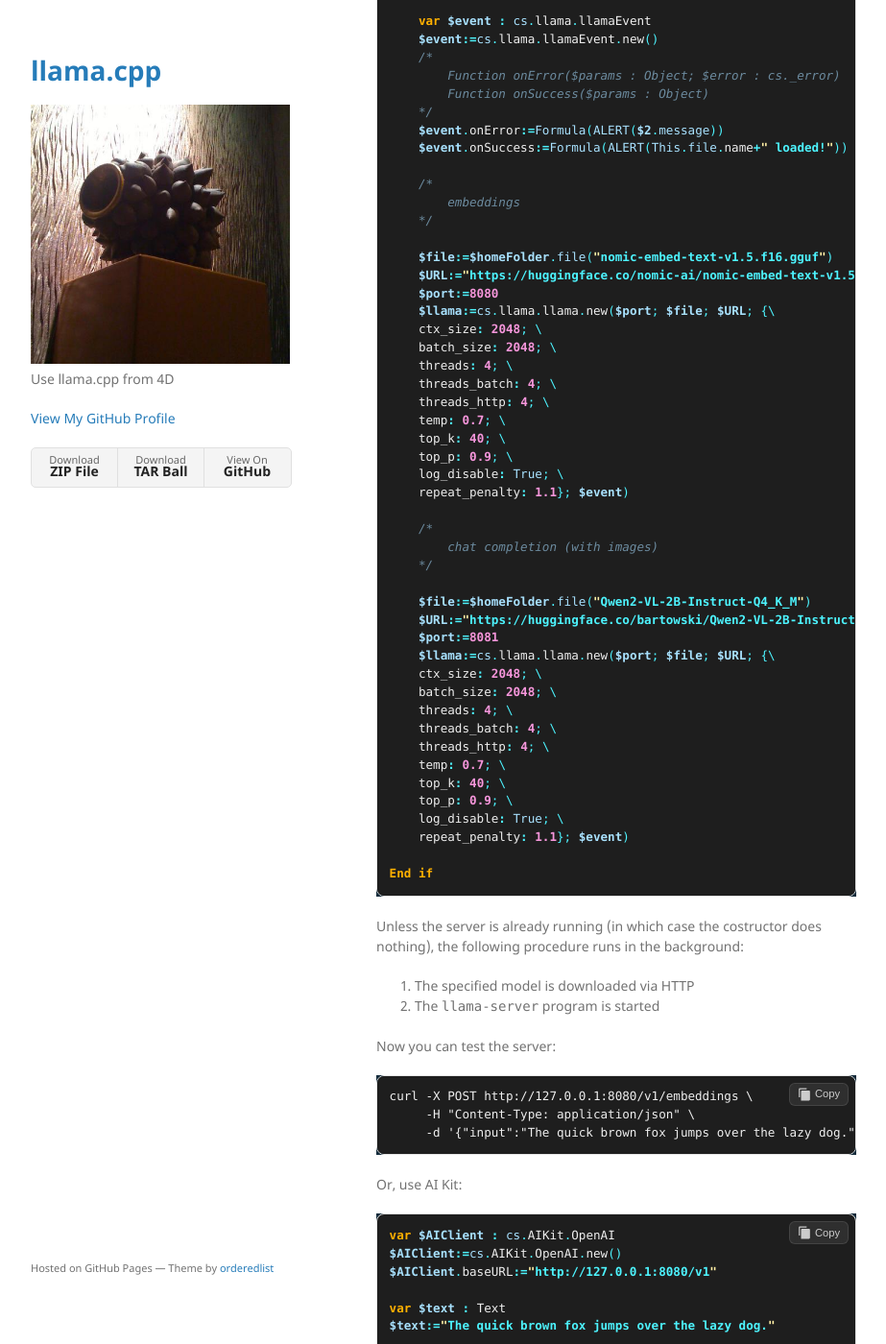
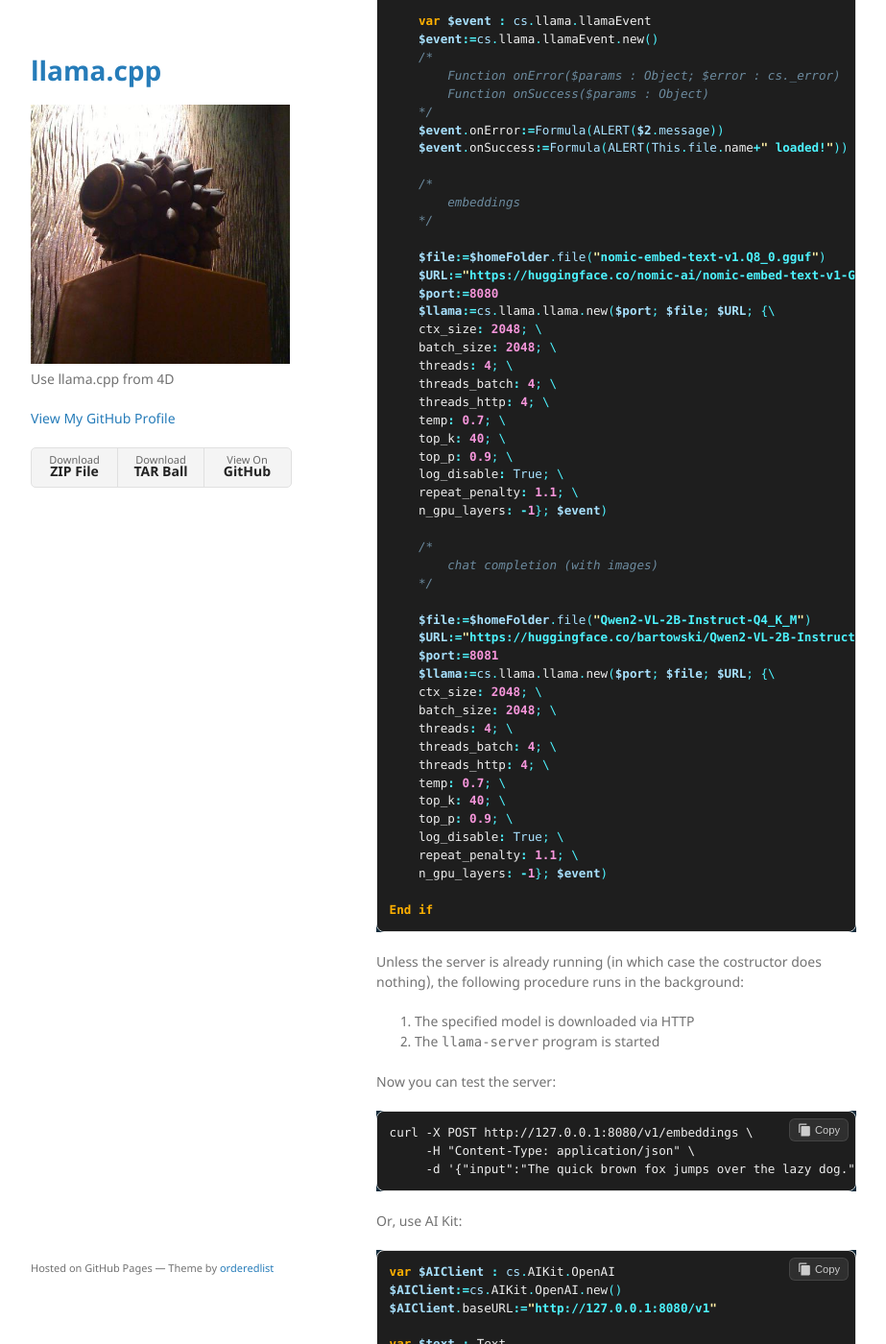
Before and after one commit to miyako/llama-cpp, a Jekyll site: the page built from index.md, in a window 1280 px wide and 1400 px high, scrolled down 590 px. Shown: the whole window at 96% size, without its empty margins (178-1101 px from the left). Built offline with Jekyll 4.4.1, drawn with Linux system fonts in a browser that asks for light colours.

Commit message:
change default model

````diff
--- a/index.md
+++ b/index.md
@@ -42,8 +42,8 @@ Else
         embeddings
     */
 
-    $file:=$homeFolder.file("nomic-embed-text-v1.5.f16.gguf")
-    $URL:="https://huggingface.co/nomic-ai/nomic-embed-text-v1.5-GGUF/resolve/main/nomic-embed-text-v1.5.f16.gguf"
+    $file:=$homeFolder.file("nomic-embed-text-v1.Q8_0.gguf")
+    $URL:="https://huggingface.co/nomic-ai/nomic-embed-text-v1-GGUF/resolve/main/nomic-embed-text-v1.Q8_0.gguf"
     $port:=8080
     $llama:=cs.llama.llama.new($port; $file; $URL; {\
     ctx_size: 2048; \
@@ -55,7 +55,8 @@ Else
     top_k: 40; \
     top_p: 0.9; \
     log_disable: True; \
-    repeat_penalty: 1.1}; $event)
+    repeat_penalty: 1.1; \
+    n_gpu_layers: -1}; $event)
 
     /*
         chat completion (with images)
@@ -74,7 +75,8 @@ Else
     top_k: 40; \
     top_p: 0.9; \
     log_disable: True; \
-    repeat_penalty: 1.1}; $event)
+    repeat_penalty: 1.1; \
+    n_gpu_layers: -1}; $event)
 
 End if
 ```
````
Also changed, not shown: 2 other files.
